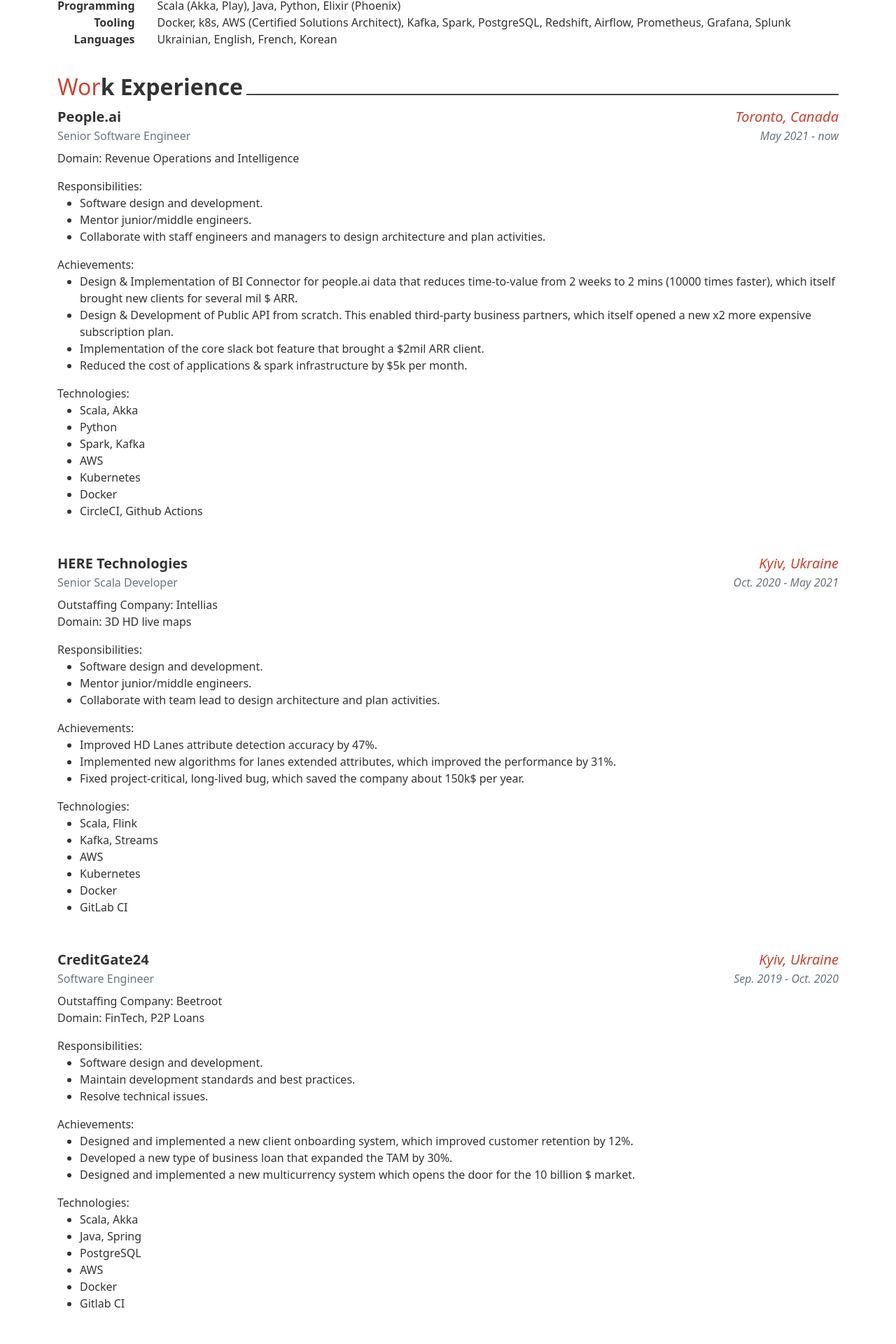
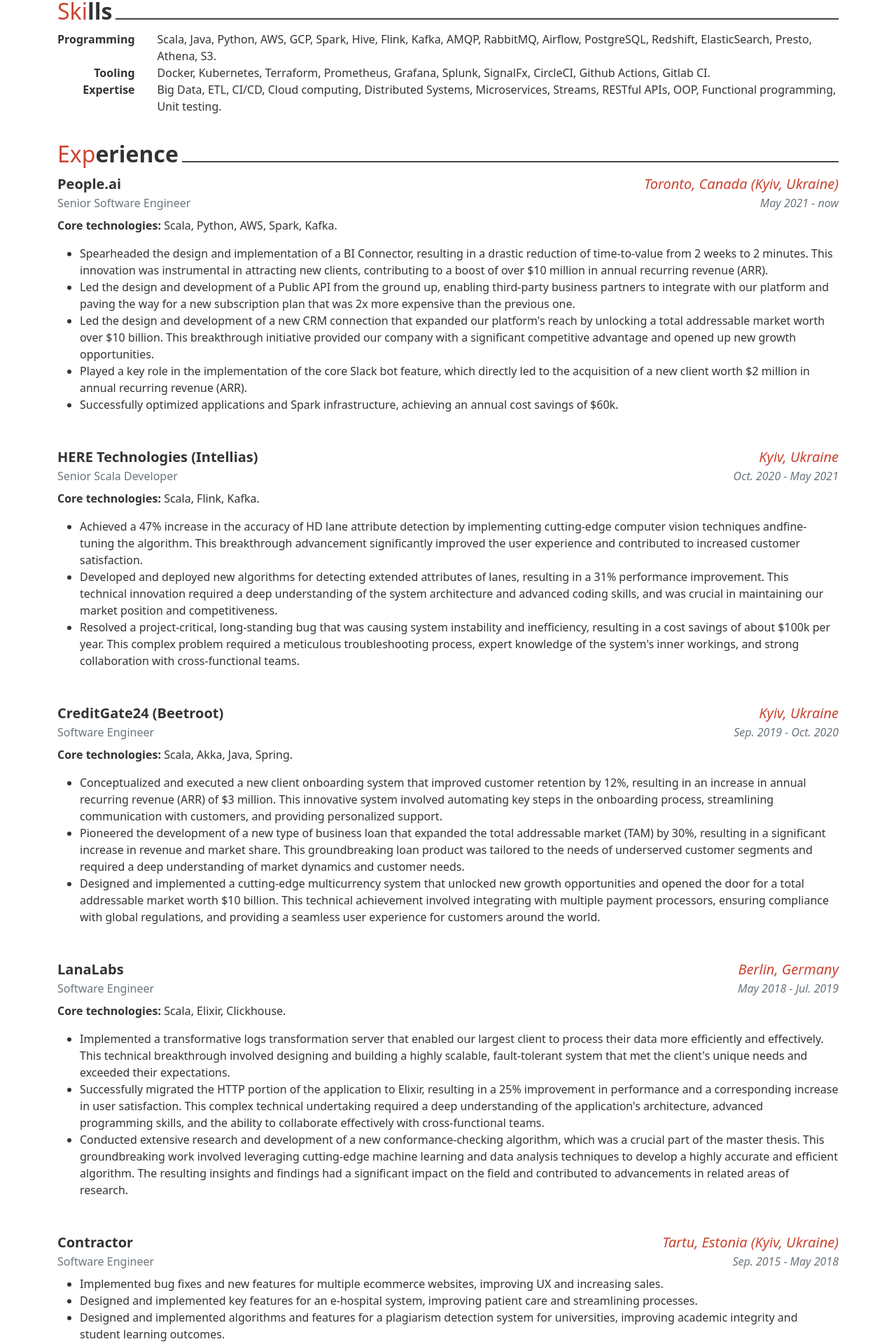
Before and after one commit to imaxmelnyk/cv, a Vue app: page / in a window 1280 px wide. Shown: the part 420-2340 px from the top of the page at 70% size. Built offline with nearby package versions, Linux system fonts and the light colour scheme.

Commit message:
Change content

```diff
--- a/src/components/Experience.vue
+++ b/src/components/Experience.vue
@@ -4,198 +4,95 @@
 </script>
 
 <template>
-  <Section name="Work Experience">
+  <Section name="Experience">
     <ExperienceItem
       company="People.ai"
       position="Senior Software Engineer"
-      location="Toronto, Canada"
+      location="Toronto, Canada (Kyiv, Ukraine)"
       period="May 2021 - now">
 
       <p>
-        Domain: Revenue Operations and Intelligence
+        <b>Core technologies:</b> Scala, Python, AWS, Spark, Kafka.
       </p>
       <p>
-        Responsibilities:
         <ul>
           <li>
-            Software design and development.
+            Spearheaded the design and implementation of a BI Connector, resulting in a drastic reduction of time-to-value from 2 weeks to 2 minutes.
+            This innovation was instrumental in attracting new clients, contributing to a boost of over $10 million in annual recurring revenue (ARR).
           </li>
           <li>
-            Mentor junior/middle engineers.
+            Led the design and development of a Public API from the ground up, enabling third-party business partners to integrate with our platform and
+            paving the way for a new subscription plan that was 2x more expensive than the previous one.
           </li>
           <li>
-            Collaborate with staff engineers and managers to design architecture and plan activities.
-          </li>
-        </ul>
-      </p>
-      <p>
-        Achievements:
-        <ul>
-          <li>
-            Design & Implementation of BI Connector for people.ai data
-            that reduces time-to-value from 2 weeks to 2 mins (10000 times faster),
-            which itself brought new clients for several mil $ ARR.
+            Led the design and development of a new CRM connection that expanded our platform's reach by unlocking a total addressable market worth over $10 billion.
+            This breakthrough initiative provided our company with a significant competitive advantage and opened up new growth opportunities.
           </li>
           <li>
-            Design & Development of Public API from scratch. This enabled third-party business partners,
-            which itself opened a new x2 more expensive subscription plan.
+            Played a key role in the implementation of the core Slack bot feature,
+            which directly led to the acquisition of a new client worth $2 million in annual recurring revenue (ARR).
           </li>
           <li>
-            Implementation of the core slack bot feature that brought a $2mil ARR client.
-          </li>
-          <li>
-            Reduced the cost of applications & spark infrastructure by $5k per month.
-          </li>
-        </ul>
-      </p>
-      <p>
-        Technologies:
-        <ul>
-          <li>
-            Scala, Akka
-          </li>
-          <li>
-            Python
-          </li>
-          <li>
-            Spark, Kafka
-          </li>
-          <li>
-            AWS
-          </li>
-          <li>
-            Kubernetes
-          </li>
-          <li>
-            Docker
-          </li>
-          <li>
-            CircleCI, Github Actions
+            Successfully optimized applications and Spark infrastructure, achieving an annual cost savings of $60k.
           </li>
         </ul>
       </p>
     </ExperienceItem>
     <ExperienceItem
-      company="HERE Technologies"
+      company="HERE Technologies (Intellias)"
       position="Senior Scala Developer"
       location="Kyiv, Ukraine"
       period="Oct. 2020 - May 2021">
 
       <p>
-        Outstaffing Company: Intellias <br>
-        Domain: 3D HD live maps
+        <b>Core technologies:</b> Scala, Flink, Kafka.
       </p>
       <p>
-        Responsibilities:
         <ul>
           <li>
-            Software design and development.
+            Achieved a 47% increase in the accuracy of HD lane attribute detection by implementing cutting-edge computer vision techniques andfine-tuning the algorithm.
+            This breakthrough advancement significantly improved the user experience and contributed to increased customer satisfaction.
           </li>
           <li>
-            Mentor junior/middle engineers.
+            Developed and deployed new algorithms for detecting extended attributes of lanes, resulting in a 31% performance improvement.
+            This technical innovation required a deep understanding of the system architecture and advanced coding skills,
+            and was crucial in maintaining our market position and competitiveness.
           </li>
           <li>
-            Collaborate with team lead to design architecture and plan activities.
-          </li>
-        </ul>
-      </p>
-      <p>
-        Achievements:
-        <ul>
-          <li>
-            Improved HD Lanes attribute detection accuracy by 47%.
-          </li>
-          <li>
-            Implemented new algorithms for lanes extended attributes, which improved the performance by 31%.
-          </li>
-          <li>
-            Fixed project-critical, long-lived bug, which saved the company about 150k$ per year.
-          </li>
-        </ul>
-      </p>
-      <p>
-        Technologies:
-        <ul>
-          <li>
-            Scala, Flink
-          </li>
-          <li>
-            Kafka, Streams
-          </li>
-          <li>
-            AWS
-          </li>
-          <li>
-            Kubernetes
-          </li>
-          <li>
-            Docker
-          </li>
-          <li>
-            GitLab CI
+            Resolved a project-critical, long-standing bug that was causing system instability and inefficiency, resulting in a cost savings of about $100k per year.
+            This complex problem required a meticulous troubleshooting process, expert knowledge of the system's inner workings,
+            and strong collaboration with cross-functional teams.
           </li>
         </ul>
       </p>
     </ExperienceItem>
 
     <ExperienceItem
-      company="CreditGate24"
+      company="CreditGate24 (Beetroot)"
       position="Software Engineer"
       location="Kyiv, Ukraine"
       period="Sep. 2019 - Oct. 2020">
 
       <p>
-        Outstaffing Company: Beetroot <br>
-        Domain: FinTech, P2P Loans
+        <b>Core technologies:</b> Scala, Akka, Java, Spring.
       </p>
       <p>
-        Responsibilities:
         <ul>
           <li>
-            Software design and development.
+            Conceptualized and executed a new client onboarding system that improved customer retention by 12%,
+            resulting in an increase in annual recurring revenue (ARR) of $3 million.
+            This innovative system involved automating key steps in the onboarding process, streamlining communication with customers,
+            and providing personalized support.
           </li>
           <li>
-            Maintain development standards and best practices.
+            Pioneered the development of a new type of business loan that expanded the total addressable market (TAM) by 30%,
+            resulting in a significant increase in revenue and market share. This groundbreaking loan product was tailored to the needs of underserved customer segments and
+            required a deep understanding of market dynamics and customer needs.
           </li>
           <li>
-            Resolve technical issues.
-          </li>
-        </ul>
-      </p>
-      <p>
-        Achievements:
-        <ul>
-          <li>
-            Designed and implemented a new client onboarding system, which improved customer retention by 12%.
-          </li>
-          <li>
-            Developed a new type of business loan that expanded the TAM by 30%.
-          </li>
-          <li>
-            Designed and implemented a new multicurrency system which opens the door for the 10 billion $ market.
-          </li>
-        </ul>
-      </p>
-      <p>
-        Technologies:
-        <ul>
-          <li>
-            Scala, Akka
-          </li>
-          <li>
-            Java, Spring
-          </li>
-          <li>
-            PostgreSQL
-          </li>
-          <li>
-            AWS
-          </li>
-          <li>
-            Docker
-          </li>
-          <li>
-            Gitlab CI
+            Designed and implemented a cutting-edge multicurrency system that unlocked new growth opportunities and opened the door
+            for a total addressable market worth $10 billion. This technical achievement involved integrating with multiple payment processors,
+            ensuring compliance with global regulations, and providing a seamless user experience for customers around the world.
           </li>
         </ul>
       </p>
@@ -208,201 +105,49 @@
       period="May 2018 - Jul. 2019">
 
       <p>
-        Domain: Process Mining
+        <b>Core technologies:</b> Scala, Elixir, Clickhouse.
       </p>
       <p>
-        Responsibilities:
         <ul>
           <li>
-            Software development.
+            Implemented a transformative logs transformation server that enabled our largest client to process their data more efficiently and effectively.
+            This technical breakthrough involved designing and building a highly scalable,
+            fault-tolerant system that met the client's unique needs and exceeded their expectations.
           </li>
           <li>
-            Algorithm research.
-          </li>
-        </ul>
-      </p>
-      <p>
-        Achievements:
-        <ul>
-          <li>
-            Implemented logs transformation server which enabled the biggest client.
+            Successfully migrated the HTTP portion of the application to Elixir, resulting in a 25% improvement in performance and a corresponding increase in user satisfaction.
+            This complex technical undertaking required a deep understanding of the application's architecture,
+            advanced programming skills, and the ability to collaborate effectively with cross-functional teams.
           </li>
           <li>
-            Migrated HTTP part of the application to Elixir, which improved its performance by 25%.
-          </li>
-          <li>
-            R&D of the new conformance-checking algorithm (part of the master thesis).
-          </li>
-        </ul>
-      </p>
-      <p>
-        Technologies:
-        <ul>
-          <li>
-            Scala, Play
-          </li>
-          <li>
-            Elixir, Phoenix
-          </li>
-          <li>
-            PostgreSQL, Clickhouse
-          </li>
-          <li>
-            RabbitMQ
-          </li>
-          <li>
-            AWS
-          </li>
-          <li>
-            Docker
-          </li>
-          <li>
-            Gitlab CI
+            Conducted extensive research and development of a new conformance-checking algorithm, which was a crucial part of the master thesis.
+            This groundbreaking work involved leveraging cutting-edge machine learning and data analysis techniques to develop a highly accurate and efficient algorithm.
+            The resulting insights and findings had a significant impact on the field and contributed to advancements in related areas of research.
           </li>
         </ul>
       </p>
     </ExperienceItem>
 
     <ExperienceItem
-      company="Freelance"
+      company="Contractor"
       position="Software Engineer"
-      location="Tartu, Estonia"
-      period="Sep. 2017 - May 2018">
+      location="Tartu, Estonia (Kyiv, Ukraine)"
+      period="Sep. 2015 - May 2018">
 
       <p>
-        Related Projects:
         <ul>
           <li>
-            Websites parsing.
+            Implemented bug fixes and new features for multiple ecommerce websites, improving UX and increasing sales.
           </li>
           <li>
-            Tartu parking solution.
+            Designed and implemented key features for an e-hospital system, improving patient care and streamlining processes.
           </li>
           <li>
-            Resource management for plant company, especially rental system.
+            Designed and implemented algorithms and features for a plagiarism detection system for universities,
+            improving academic integrity and student learning outcomes.
           </li>
           <li>
-            Mining project in New York.
-          </li>
-        </ul>
-      </p>
-      <p>
-        Technologies:
-        <ul>
-          <li>
-            Scala
-          </li>
-          <li>
-            Java
-          </li>
-          <li>
-            Elixir, Phoenix
-          </li>
-          <li>
-            JavaScript, VueJS, Angular
-          </li>
-          <li>
-            R
-          </li>
-        </ul>
-      </p>
-    </ExperienceItem>
-
-    <ExperienceItem
-      company="LabITeam"
-      position="PHP/JS Developer"
-      location="Kyiv, Ukraine"
-      period="Mar. 2017 - Aug. 2017">
-
-      <p>
-        Domain: Plagiarism Checker, E-Hospital
-      </p>
-      <p>
-        Responsibilities:
-        <ul>
-          <li>
-            Software development.
-          </li>
-          <li>
-            Onboarding new members.
-          </li>
-        </ul>
-      </p>
-      <p>
-        Achievements:
-        <ul>
-          <li>
-            Implement a new plagiarism check application for schools, which is used in the US in over 100 schools.
-          </li>
-          <li>
-            Implemented a new backend for the e-hospital solution, which is 50% more effective than the old one.
-          </li>
-        </ul>
-      </p>
-      <p>
-        Technologies:
-        <ul>
-          <li>
-            PHP, Laravel, CodeIgniter, Slim
-          </li>
-          <li>
-            Javascript, Angular, PhantomJS
-          </li>
-          <li>
-            MySQL
-          </li>
-        </ul>
-      </p>
-    </ExperienceItem>
-
-    <ExperienceItem
-      company="kLooKva"
-      position="PHP Developer"
-      location="Kyiv, Ukraine"
-      period="Sep. 2015 - Feb. 2017">
-
-      <p>
-        Domain: eCommerce
-      </p>
-      <p>
-        Responsibilities:
-        <ul>
-          <li>
-            Software development.
-          </li>
-        </ul>
-      </p>
-      <p>
-        Projects:
-        <ul>
-          <li>
-            Several online shops (bug fix/feature development).
-          </li>
-          <li>
-            Bet aggregator (bug fix/feature development).
-          </li>
-          <li>
-            eHospital (full development cycle).
-          </li>
-          <li>
-            Log search tool (full development cycle).
-          </li>
-        </ul>
-      </p>
-      <p>
-        Technologies:
-        <ul>
-          <li>
-            PHP, Joomla, Phalcon
-          </li>
-          <li>
-            JavaScript, VueJS
-          </li>
-          <li>
-            MySQL
-          </li>
-          <li>
-            GCP, Google Big Table
+            Designed and implemented key features for a parking management system, improving traffic flow and enhancing customer experience.
           </li>
         </ul>
       </p>
--- a/src/components/ExtracurricularActivity.vue
+++ b/src/components/ExtracurricularActivity.vue
@@ -12,7 +12,7 @@
       period="Aug. 2015">
 
       <p>
-        Help local communities to clean/renovate their villages.
+        During my volunteer experience, I contributed to local communities by assisting with the cleaning and renovation of their villages.
       </p>
     </ExperienceItem>
 
@@ -23,7 +23,7 @@
       period="Aug. 2017">
 
       <p>
-        Communicate with the local community (elderlies) and share our experience and culture.
+        As a volunteer, I had the opportunity to engage with the local community, specifically with elderly individuals, to share our experiences and cultural perspectives.
       </p>
     </ExperienceItem>
 
@@ -34,7 +34,7 @@
       period="Aug. 2019">
 
       <p>
-        Play with children and teach them English.
+        During my volunteer work, I had the chance to interact with children and assist with their English language education by playing and teaching them.
       </p>
     </ExperienceItem>
   </Section>
--- a/src/components/Skills.vue
+++ b/src/components/Skills.vue
@@ -8,15 +8,15 @@
       <tbody>
         <tr>
           <th>Programming</th>
-          <td>Scala (Akka, Play), Java, Python, Elixir (Phoenix)</td>
+          <td>Scala, Java, Python, AWS, GCP, Spark, Hive, Flink, Kafka, AMQP, RabbitMQ, Airflow, PostgreSQL, Redshift, ElasticSearch, Presto, Athena, S3.</td>
         </tr>
         <tr>
           <th>Tooling</th>
-          <td>Docker, k8s, AWS (Certified Solutions Architect), Kafka, Spark, PostgreSQL, Redshift, Airflow, Prometheus, Grafana, Splunk</td>
+          <td>Docker, Kubernetes, Terraform, Prometheus, Grafana, Splunk, SignalFx, CircleCI, Github Actions, Gitlab CI.</td>
         </tr>
         <tr>
-          <th>Languages</th>
-          <td>Ukrainian, English, French, Korean</td>
+          <th>Expertise</th>
+          <td>Big Data, ETL, CI/CD, Cloud computing, Distributed Systems, Microservices, Streams, RESTful APIs, OOP, Functional programming, Unit testing.</td>
         </tr>
       </tbody>
     </table>
--- a/src/components/Writing.vue
+++ b/src/components/Writing.vue
@@ -12,7 +12,8 @@
       period="May 2019">
 
       <p>
-        Process mining science work on how to run conformance checking considering the data perspective of the process.
+        My master thesis topic focuses on the application of process mining techniques to improve the accuracy of conformance checking,
+        particularly by taking into account the data perspective of the process.
       </p>
     </ExperienceItem>
   </Section>
```
Also changed, not shown: src/components/Summary.vue (+6 -5 lines).
